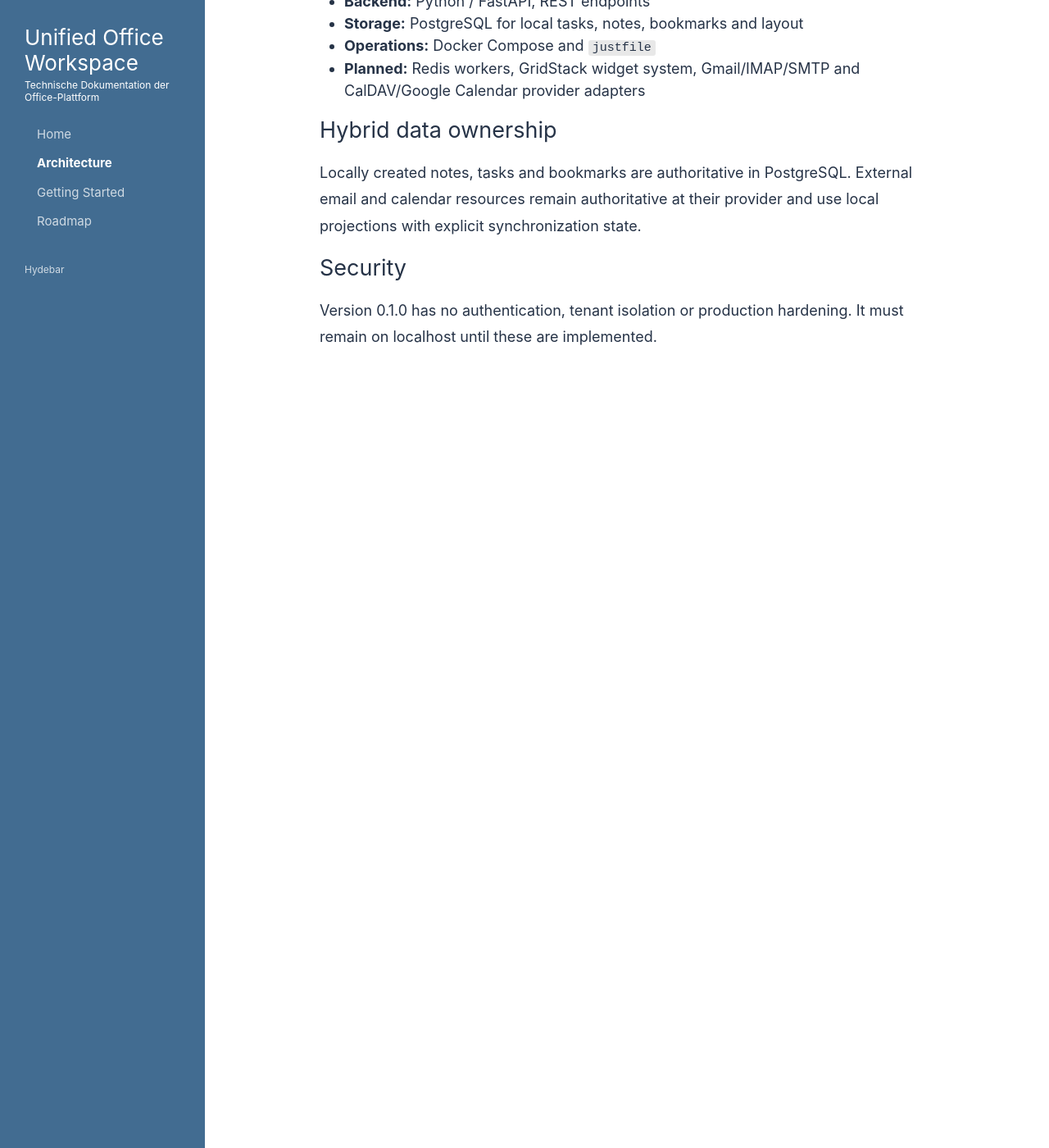
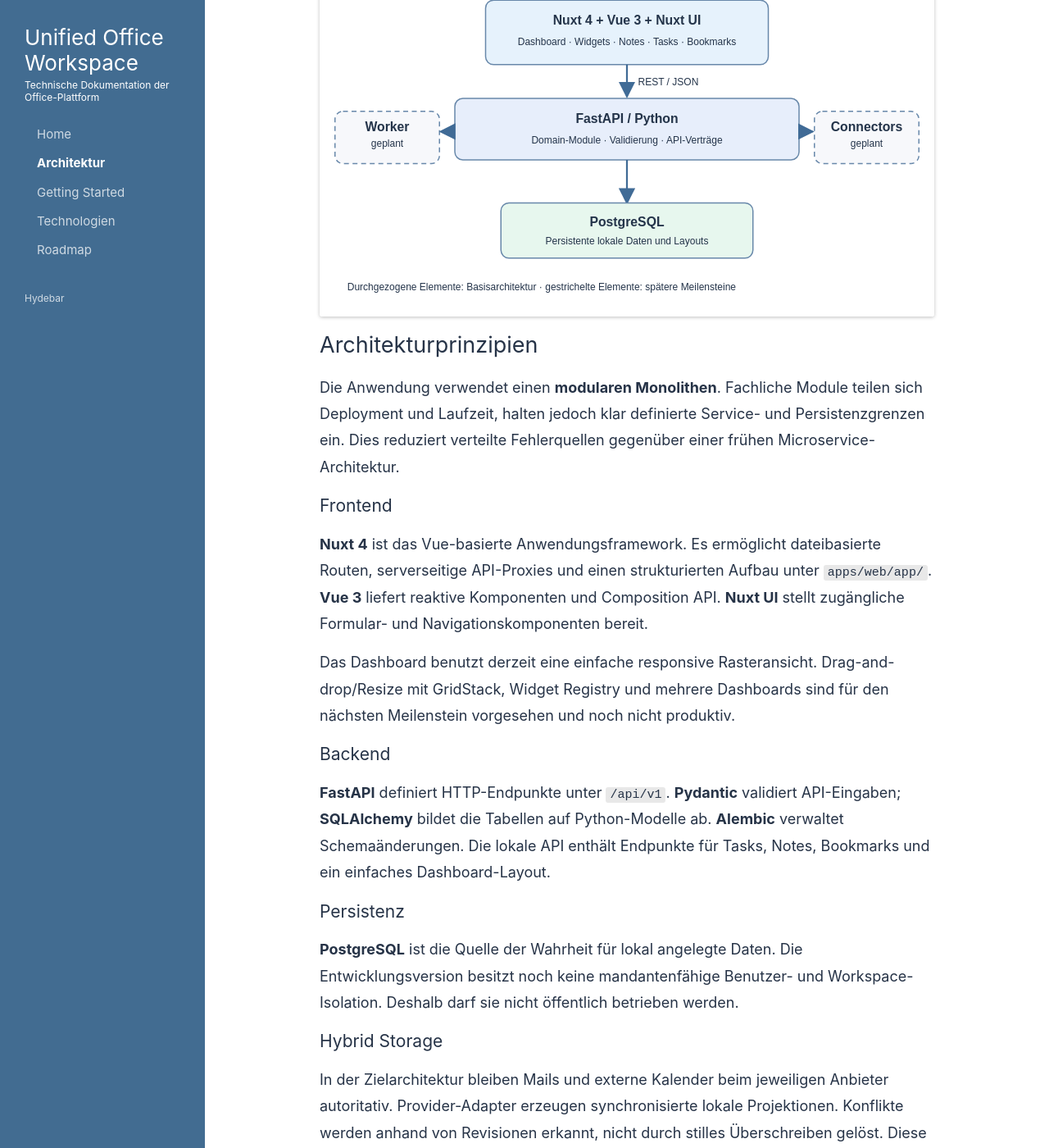
Before and after one commit to r14r/unified-office-workshop-public, a Jekyll site: the page built from docs/architecture.md, in a window 1280 px wide and 1400 px high, scrolled down 270 px. Shown: the whole window at 82% size. Built offline with Jekyll 4.4.1, drawn with Linux system fonts in a browser that asks for light colours; some of the changed text lies outside the part shown.

Commit message:
docs: add architecture diagram and detailed framework documentation (#6)

```diff
--- a/docs/architecture.md
+++ b/docs/architecture.md
@@ -1,22 +1,46 @@
 ---
 layout: page
-title: Architecture
+title: Architektur
 sidebar: 2
 ---
-# Architecture
+# Architektur
 
-The Office Workspace is a modular monolith:
+![Architektur des Unified Office Workspace]({{ '/assets/architecture.svg' | relative_url }})
 
-- **Frontend:** Nuxt 4 and Nuxt UI
-- **Backend:** Python / FastAPI, REST endpoints
-- **Storage:** PostgreSQL for local tasks, notes, bookmarks and layout
-- **Operations:** Docker Compose and `justfile`
-- **Planned:** Redis workers, GridStack widget system, Gmail/IMAP/SMTP and CalDAV/Google Calendar provider adapters
+## Architekturprinzipien
 
-## Hybrid data ownership
+Die Anwendung verwendet einen **modularen Monolithen**. Fachliche Module teilen sich Deployment und Laufzeit, halten jedoch klar definierte Service- und Persistenzgrenzen ein. Dies reduziert verteilte Fehlerquellen gegenüber einer frühen Microservice-Architektur.
 
-Locally created notes, tasks and bookmarks are authoritative in PostgreSQL. External email and calendar resources remain authoritative at their provider and use local projections with explicit synchronization state.
+### Frontend
 
-## Security
+**Nuxt 4** ist das Vue-basierte Anwendungsframework. Es ermöglicht dateibasierte Routen, serverseitige API-Proxies und einen strukturierten Aufbau unter `apps/web/app/`. **Vue 3** liefert reaktive Komponenten und Composition API. **Nuxt UI** stellt zugängliche Formular- und Navigationskomponenten bereit.
 
-Version 0.1.0 has no authentication, tenant isolation or production hardening. It must remain on localhost until these are implemented.
+Das Dashboard benutzt derzeit eine einfache responsive Rasteransicht. Drag-and-drop/Resize mit GridStack, Widget Registry und mehrere Dashboards sind für den nächsten Meilenstein vorgesehen und noch nicht produktiv.
+
+### Backend
+
+**FastAPI** definiert HTTP-Endpunkte unter `/api/v1`. **Pydantic** validiert API-Eingaben; **SQLAlchemy** bildet die Tabellen auf Python-Modelle ab. **Alembic** verwaltet Schemaänderungen. Die lokale API enthält Endpunkte für Tasks, Notes, Bookmarks und ein einfaches Dashboard-Layout.
+
+### Persistenz
+
+**PostgreSQL** ist die Quelle der Wahrheit für lokal angelegte Daten. Die Entwicklungsversion besitzt noch keine mandantenfähige Benutzer- und Workspace-Isolation. Deshalb darf sie nicht öffentlich betrieben werden.
+
+### Hybrid Storage
+
+In der Zielarchitektur bleiben Mails und externe Kalender beim jeweiligen Anbieter autoritativ. Provider-Adapter erzeugen synchronisierte lokale Projektionen. Konflikte werden anhand von Revisionen erkannt, nicht durch stilles Überschreiben gelöst. Diese Adapter, die Worker und das Outbox-System sind geplant, nicht Bestandteil der aktuellen Version.
+
+## Datenfluss
+
+1. Ein Widget ruft die Nuxt-API unter `/api/v1` auf.
+2. Der Nuxt-Server leitet die Anfrage an den internen FastAPI-Dienst weiter.
+3. Pydantic validiert die Nutzdaten; SQLAlchemy führt die Datenbankoperation aus.
+4. FastAPI antwortet mit JSON; Vue aktualisiert die Ansicht.
+
+## Repository-Aufteilung
+
+| Repository | Aufgabe |
+|---|---|
+| `unified-office-workshop` (privat) | Anwendungsquellcode, Backend, Frontend, Tests, Docker |
+| `unified-office-workshop-public` | Jekyll-Dokumentation, Hydebar, GitHub Pages aus `docs/` |
+
+Siehe [Technologien]({{ '/technologies' | relative_url }}) und [Installation]({{ '/getting-started' | relative_url }}).
```
Also changed, not shown: docs/technologies.md (added, +61 -0 lines), docs/assets/architecture.svg (added).
